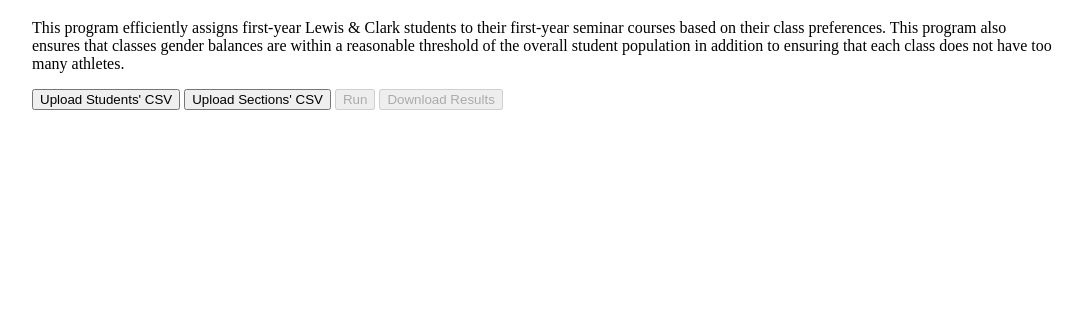
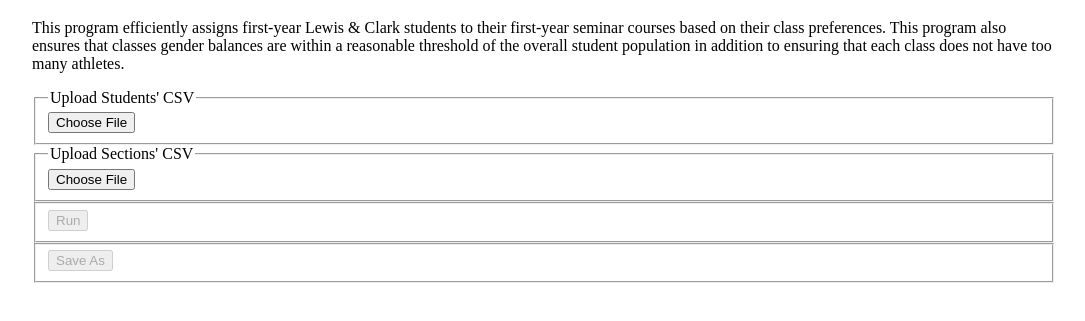
Before and after one commit to maxwellevin/SortingHat.org, a plain HTML site: page index.html in a window 1280 px wide. Shown: the part 61-382 px from the top of the page, without its empty margins (96-1181 px from the left). Drawn offline with Linux system fonts and the light colour scheme.

Commit message:
Wrapped buttons in fieldset containers, relabelled button text, and wrapped sorting hat html in a div for future styling.

```diff
--- a/index.html
+++ b/index.html
@@ -14,11 +14,33 @@
     their class preferences. This program also ensures that classes gender balances are within a reasonable threshold of
     the overall student population in addition to ensuring that each class does not have too many athletes.</p>
 
-<div id="buttons_container">
-    <button id="upload_student">Upload Students' CSV</button>
-    <button id="upload_section">Upload Sections' CSV</button>
-    <button id="run" disabled>Run</button>
-    <button id="download" disabled>Download Results</button>
+<div id="SortingHat">
+    <!-- Container for all interactive buttons. -->
+    <div id="buttons_container">
+        <!--Button to allow the user to upload a csv file with student information -->
+        <fieldset>
+            <legend>Upload Students' CSV</legend>
+            <button id="upload_student">Choose File</button>
+        </fieldset>
+        <!--Button to allow the user to upload a csv file with section information -->
+        <fieldset>
+            <legend>Upload Sections' CSV</legend>
+            <button id="upload_section">Choose File</button>
+        </fieldset>
+        <!-- Button to start the program. Disabled until proper CSV files are uploaded. -->
+        <fieldset>
+            <button id="run" disabled>Run</button>
+        </fieldset>
+        <!-- Button to download the allocation results. Disabled until the program has run successfully. -->
+        <fieldset>
+            <button id="download" disabled>Save As</button>
+        </fieldset>
+    </div>
+
+    <!-- Container to display a report of the program's allocation.-->
+    <div id="report_display">
+
+    </div>
 </div>
 
 </body>
```
